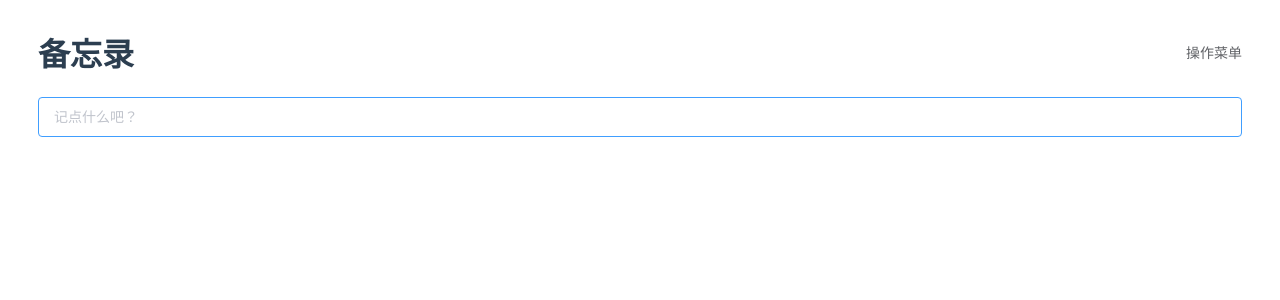
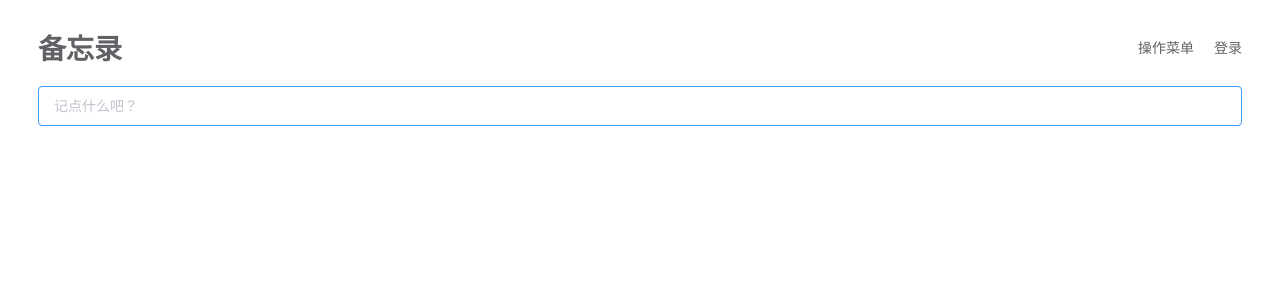
Before and after one commit to elvinn/memo-vue, a Vue app: page / in a window 1280 px wide. Shown: the top 300 px of the page. Built offline with nearby package versions, Linux system fonts and the light colour scheme.

Commit message:
WIP: github login

```diff
--- a/src/components/Header.vue
+++ b/src/components/Header.vue
@@ -2,7 +2,7 @@
   <header>
     <h1>备忘录</h1>
     <div class="operation">
-      <el-dropdown>
+      <el-dropdown class="operation-item">
         <span class="dropdown-link">
           操作菜单
         </span>
@@ -11,12 +11,21 @@
           <el-dropdown-item @click.native="clearAllMemo">清除全部</el-dropdown-item>
         </el-dropdown-menu>
       </el-dropdown>
+      <el-dropdown class="operation-item">
+        <span class="dropdown-link">
+          登录
+        </span>
+        <el-dropdown-menu slot="dropdown">
+          <el-dropdown-item @click.native="handleGithubLogin">Github 登录</el-dropdown-item>
+        </el-dropdown-menu>
+      </el-dropdown>
     </div>
   </header>
 </template>
 
 <script>
 import { mapActions } from 'vuex'
+import login from '../tools/login'
 
 export default {
   name: 'Header',
@@ -25,6 +34,9 @@ export default {
       'clearDoneMemo',
       'clearAllMemo',
     ]),
+    handleGithubLogin() {
+      login.jumpGithub()
+    }
   }
 }
 </script>
@@ -34,6 +46,17 @@ export default {
     display: flex;
     align-items: center;
     justify-content: space-between;
+    font-size: 14px;
+    color: #606266;
+  }
+
+  .operation {
+    display: flex;
+    align-items: center;
+
+    &-item:not(:first-child) {
+      margin-left: 20px;
+    }
   }
 
   .dropdown-link {
--- /dev/null
+++ b/src/tools/login.js
@@ -0,0 +1,14 @@
+class Login {
+  constructor() {
+    this.clientId = 'c6ce12053e8fa1513f98'
+    this.redirectUri = 'https://elvinn.cn/memo-vue/auoth'
+  }
+
+  jumpGithub() {
+    window.open(`https://github.com/login/oauth/authorize?client_id=${this.clientId}&redirct_uri=${this.redirectUri}`)
+  }
+}
+
+const login = new Login();
+
+export default login;
--- a/vue.config.js
+++ b/vue.config.js
@@ -1,3 +1,6 @@
 module.exports = {
   publicPath: '/memo-vue',
+  devServer: {
+    disableHostCheck: true,
+  },
 };
```
